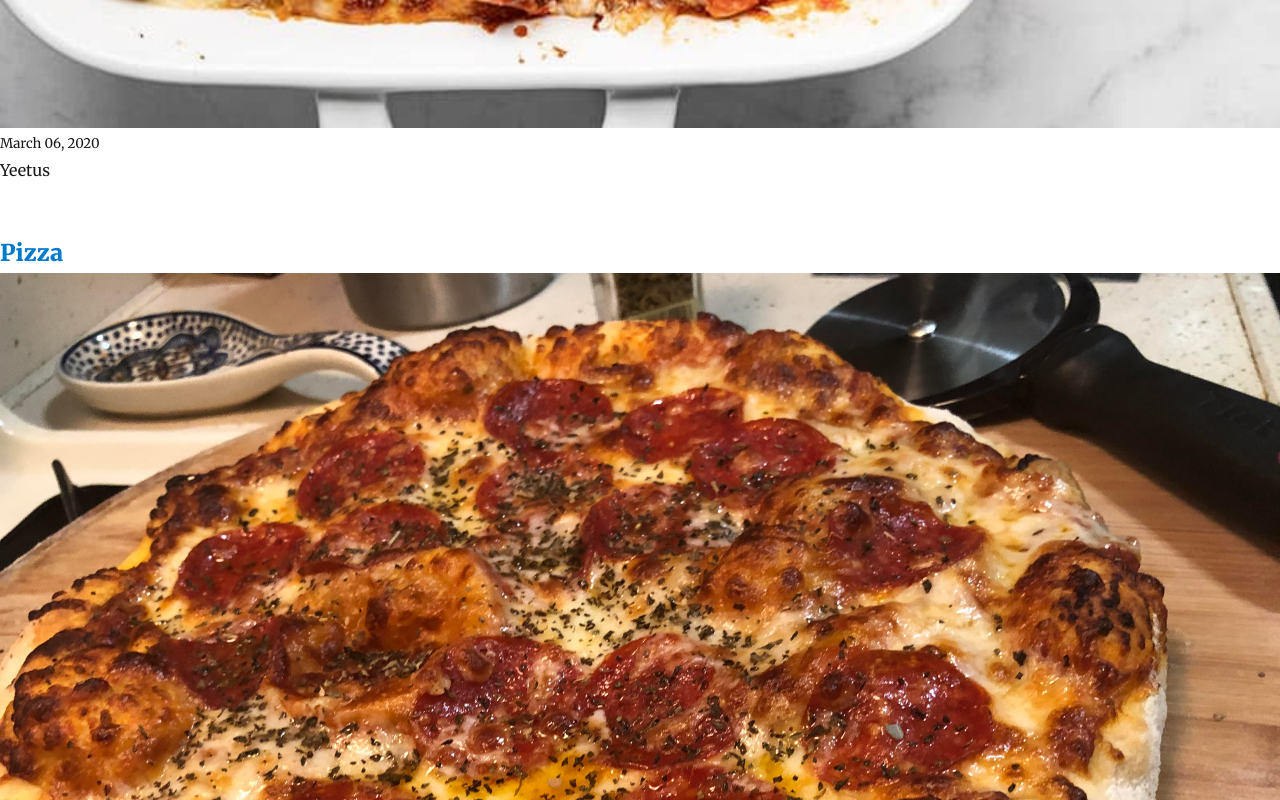
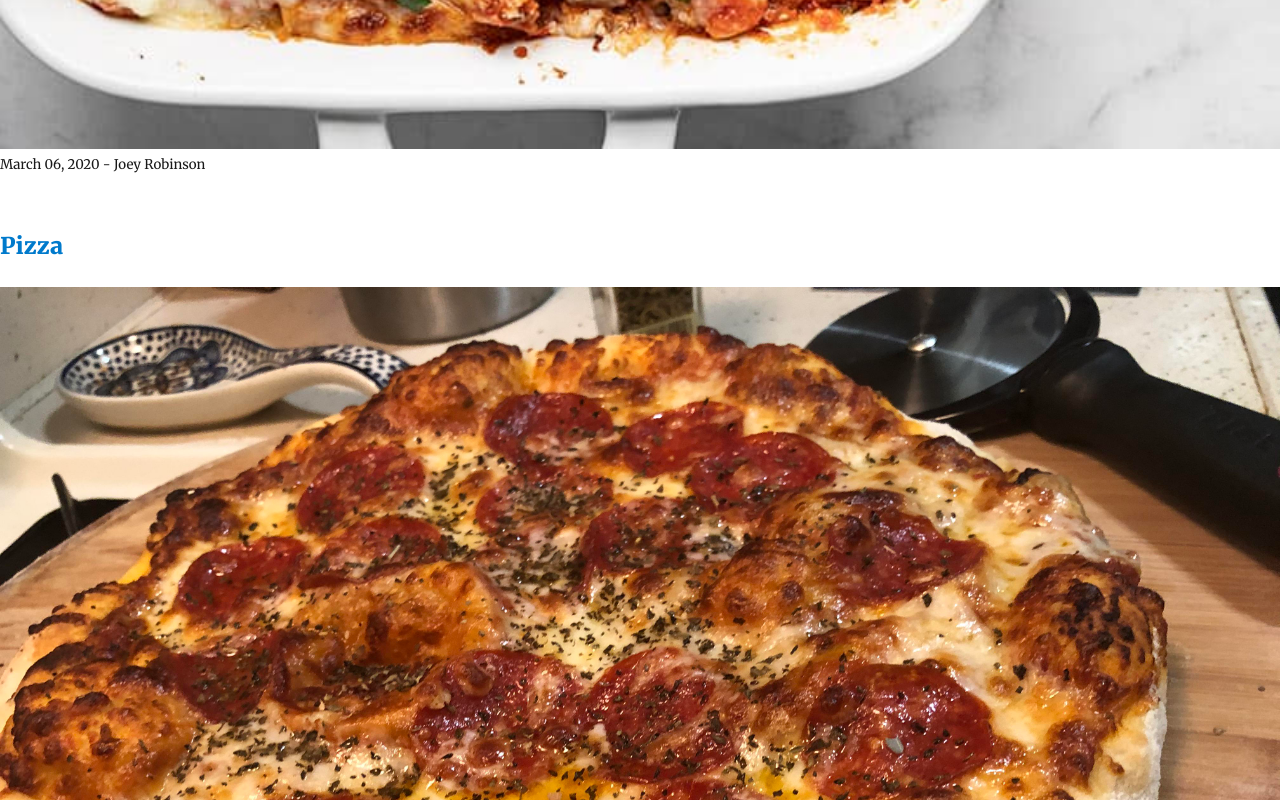
Before and after one commit to Joey-Robinson/Open-Source-Cookbook, a Gatsby site: page /recipes in a window 1280 px wide. Shown: the part 920-1720 px from the top of the page. Built offline with nearby package versions, Linux system fonts and the light colour scheme; Gatsby itself is replaced by a stand-in of ours; some packages are replaced by stand-ins of ours.

Commit message:
Adjusted file pathing. Adjusting pages/* and templates/*

```diff
--- a/content/blog/baked-ziti/index.md
+++ b/content/blog/recipes/baked-ziti/index.md
@@ -1,6 +1,8 @@
 ---
-title: Baked Ziti!
+title: "Baked Ziti!"
+category: "recipes"
 date: "2020-03-06"
+author: "Joey Robinson"
 description: "Yeetus"
 cover: "./bz.jpg"
 ---
--- a/content/blog/pizza/index.md
+++ b/content/blog/recipes/pizza/index.md
@@ -1,6 +1,8 @@
 ---
-title: Pizza
+title: "Pizza"
 date: "2020-03-06"
+category: "recipes"
+author: "Joey Robinson"
 description: "Yeetus"
 cover: "./pizza.jpg"
 ---
--- a/gatsby-node.js
+++ b/gatsby-node.js
@@ -19,6 +19,7 @@ exports.createPages = async ({ graphql, actions }) => {
               }
               frontmatter {
                 title
+                category
               }
             }
           }
@@ -33,7 +34,6 @@ exports.createPages = async ({ graphql, actions }) => {
 
   // Create blog posts pages.
   const posts = result.data.allMarkdownRemark.edges
-
   posts.forEach((post, index) => {
     const previous = index === posts.length - 1 ? null : posts[index + 1].node
     const next = index === 0 ? null : posts[index - 1].node
--- a/src/pages/recipes.js
+++ b/src/pages/recipes.js
@@ -3,7 +3,6 @@ import { Link, graphql } from "gatsby"
 import Img from "gatsby-image"
 import Layout from "../components/layout"
 import SEO from "../components/seo"
-import { rhythm } from "../utils/typography"
 
 const Recipes = ({ data, location }) => {
   const siteTitle = data.site.siteMetadata.title
@@ -15,13 +14,8 @@ const Recipes = ({ data, location }) => {
       {posts.map(({ node }) => {
         const title = node.frontmatter.title || node.fields.slug
         return (
-          <article key={node.fields.slug}>
-            <header>
-              <h3
-                style={{
-                  marginBottom: rhythm(1 / 4),
-                }}
-              >
+          <section className="recipe">
+            <h3>
               <Link style={{ boxShadow: `none` }} to={node.fields.slug}>
                 {title}
               </Link>
@@ -32,16 +26,12 @@ const Recipes = ({ data, location }) => {
                 alt={title}
               />
             </>
-              <small>{node.frontmatter.date}</small>
-            </header>
-            <section>
-              <p
-                dangerouslySetInnerHTML={{
-                  __html: node.frontmatter.description || node.excerpt,
-                }}
-              />
+            <>
+              <small>
+                {node.frontmatter.date} - {node.frontmatter.author}
+              </small>
+            </>
           </section>
-          </article>
         )
       })}
     </Layout>
@@ -68,6 +58,7 @@ export const pageQuery = graphql`
             date(formatString: "MMMM DD, YYYY")
             title
             description
+            author
             cover {
               publicURL
               childImageSharp {
--- a/src/templates/blog.template.js
+++ b/src/templates/blog.template.js
@@ -17,6 +17,8 @@ const BlogPostTemplate = ({ data, pageContext, location }) => {
       <section>
         <h1>{post.frontmatter.title}</h1>
         <p>{post.frontmatter.date}</p>
+        <p>{post.frontmatter.author}</p>
+        <Link to="/recipes/">← Back To Recipes</Link>
         <article dangerouslySetInnerHTML={{ __html: post.html }} />
       </section>
 
@@ -67,6 +69,7 @@ export const pageQuery = graphql`
         title
         date(formatString: "MMMM DD, YYYY")
         description
+        author
       }
     }
   }
```
Also changed, not shown: content/blog/recipes/baked-ziti/bz.jpg (renamed from content/blog/baked-ziti/bz.jpg), content/blog/recipes/pizza/pizza.jpg (renamed from content/blog/pizza/pizza.jpg). Lines whose indentation alone changed are shown as unchanged.
